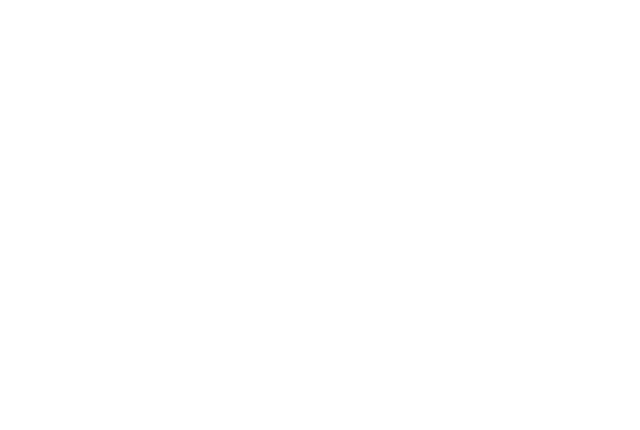
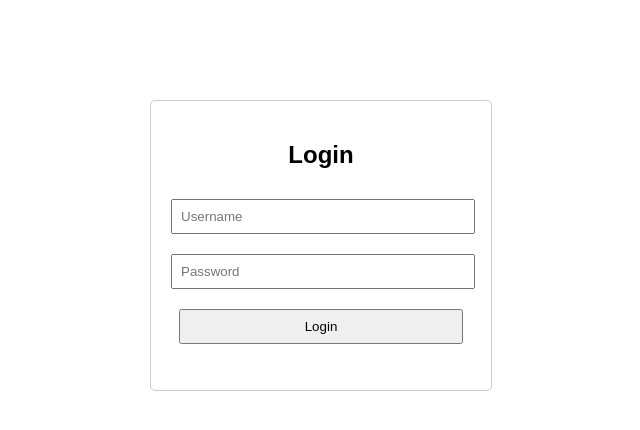
Before and after one commit to johnpaulpatigas/archive, a plain HTML site: page finalsOPT/index.html in a window 1280 px wide. Shown: the whole page, without its empty margins (319-959 px from the left). Drawn offline with Linux system fonts and the light colour scheme.

Commit message:
Dummy login form
as of now

```diff
--- a/finalsOPT/index.html
+++ b/finalsOPT/index.html
@@ -3,10 +3,19 @@
 <head>
     <meta charset="UTF-8">
     <meta name="viewport" content="width=device-width, initial-scale=1.0">
-    <title>Document</title>
+    <title>Login</title>
     <link href="style.css" rel="stylesheet">
     <script src="script.js" defer></script>
 </head>
 <body>
+    <div class="login-container">
+        <h2>Login</h2>
+        <form id="loginForm">
+        <input type="text" id="username" placeholder="Username"><br>
+        <input type="password" id="password" placeholder="Password"><br>
+        <input type="submit" value="Login">
+    </form>
+    <p id="message"></p>
+  </div>
 </body>
 </html>
--- a/finalsOPT/style.css
+++ b/finalsOPT/style.css
@@ -0,0 +1,16 @@
+body {
+    font-family: Arial, sans-serif;
+    text-align: center;
+}
+input[type="text"], input[type="password"], input[type="submit"] {
+    margin: 10px 0;
+    padding: 8px;
+    width: calc(100% - 16px);
+}
+.login-container {
+    margin: 100px auto;
+    width: 300px;
+    border: 1px solid #ccc;
+    padding: 20px;
+    border-radius: 5px;
+}
```
